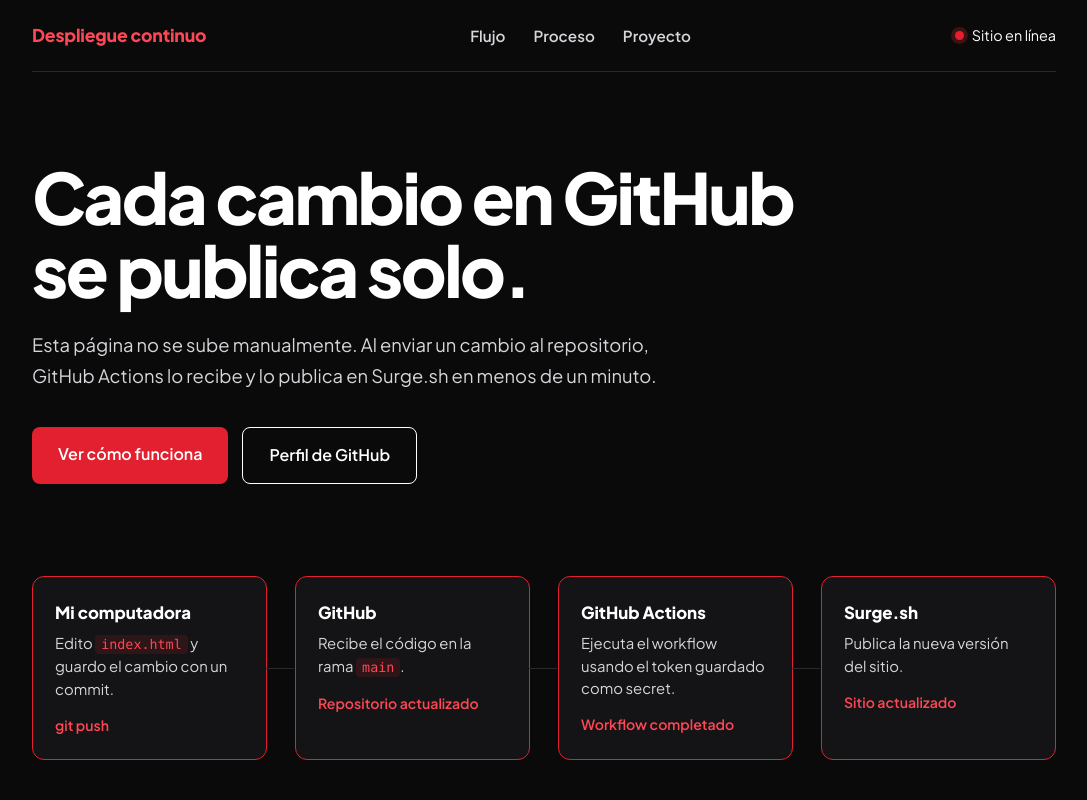
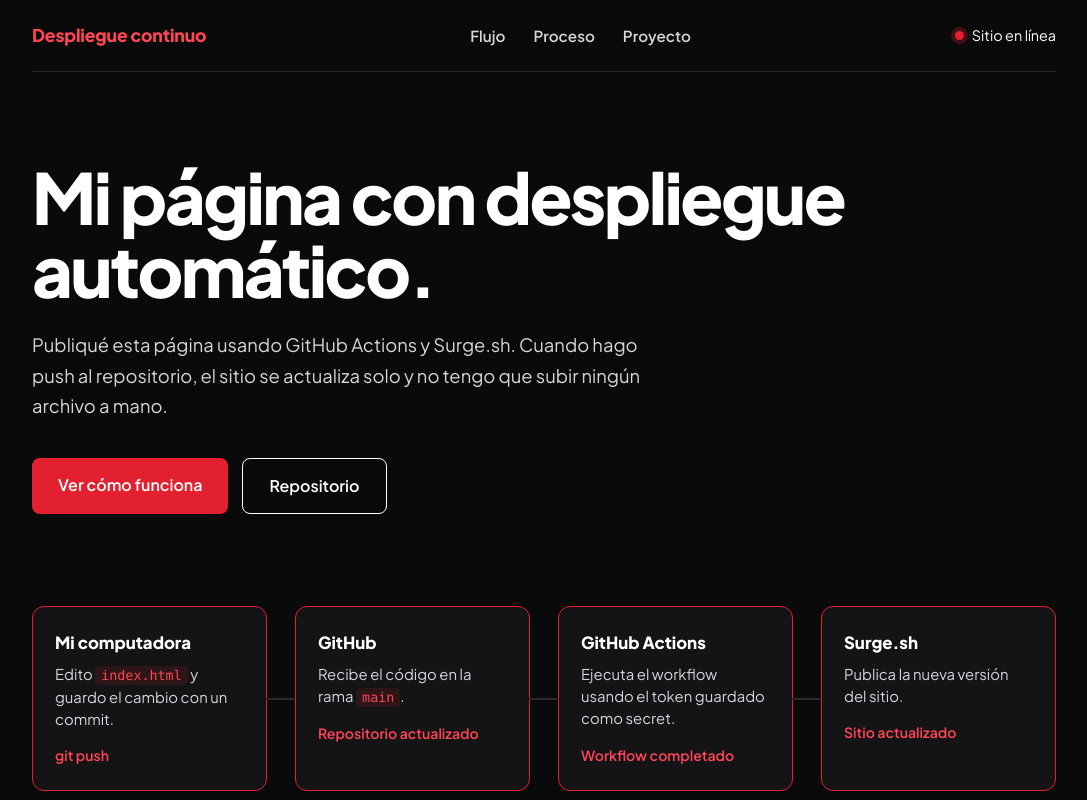
Before and after one commit to yaugepedro/1er-Parcial-Integracion-continua-de-Surge.sh-y-Github-Actions, a plain HTML site: page index.html in a window 1280 px wide. Shown: the top 800 px of the page, without its empty margins (96-1183 px from the left). Drawn offline with Linux system fonts and the light colour scheme.

Commit message:
cambio de texto

```diff
--- a/index.html
+++ b/index.html
@@ -112,11 +112,11 @@
 <main id="inicio">
   <section class="hero">
     <div class="wrap">
-      <h1>Cada cambio en GitHub se publica solo.</h1>
-      <p class="lead">Esta página no se sube manualmente. Al enviar un cambio al repositorio, GitHub Actions lo recibe y lo publica en Surge.sh en menos de un minuto.</p>
+      <h1>Mi página con despliegue automático.</h1>
+<p class="lead">Publiqué esta página usando GitHub Actions y Surge.sh. Cuando hago push al repositorio, el sitio se actualiza solo y no tengo que subir ningún archivo a mano.</p>
       <div class="cta">
         <a class="btn solid" href="#flujo">Ver cómo funciona</a>
-        <a class="btn line" href="https://github.com/yaugepedro" target="_blank" rel="noopener">Perfil de GitHub</a>
+        <a class="btn line" href="https://github.com/yaugepedro/1er-Integracion-Parcial-continua-de-Surge.sh-y-Github-Actions" target="_blank" rel="noopener">Repositorio</a>
       </div>
     </div>
   </section>
```
